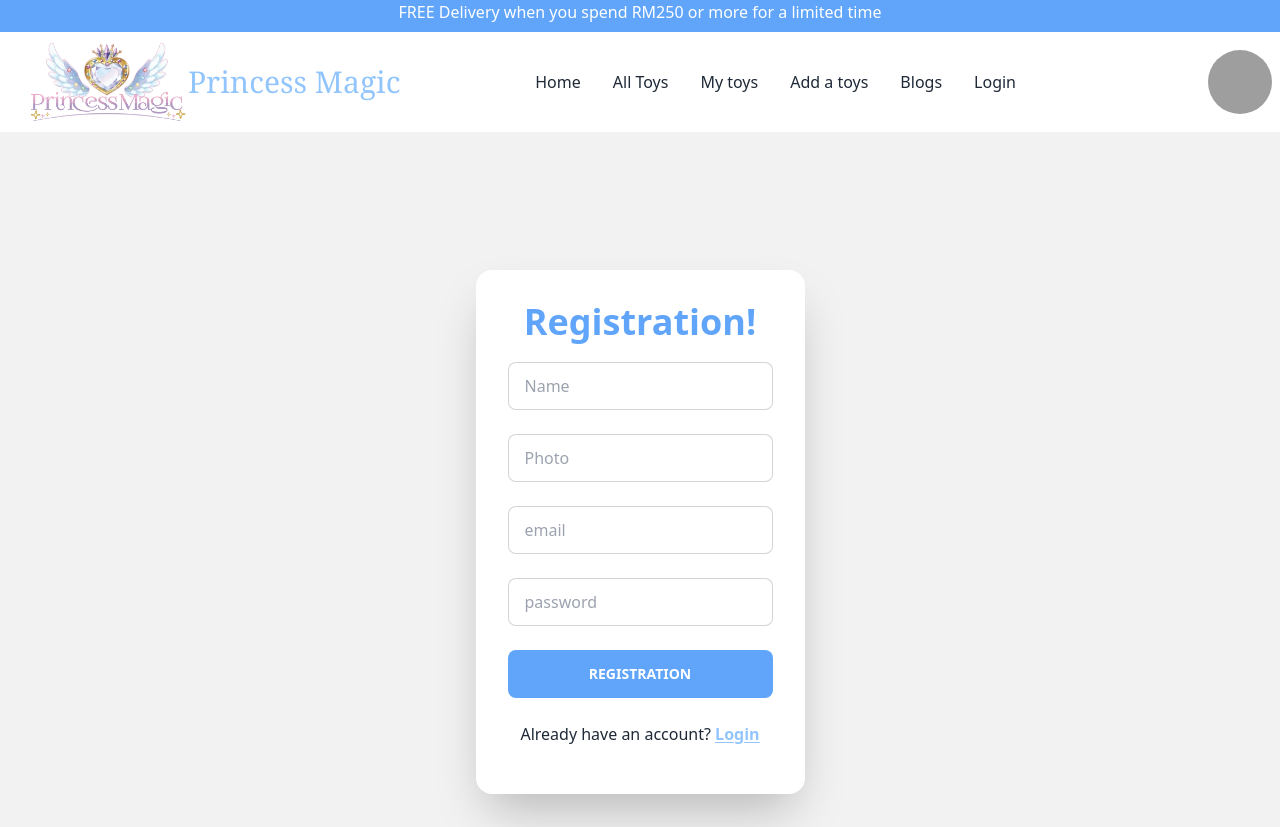
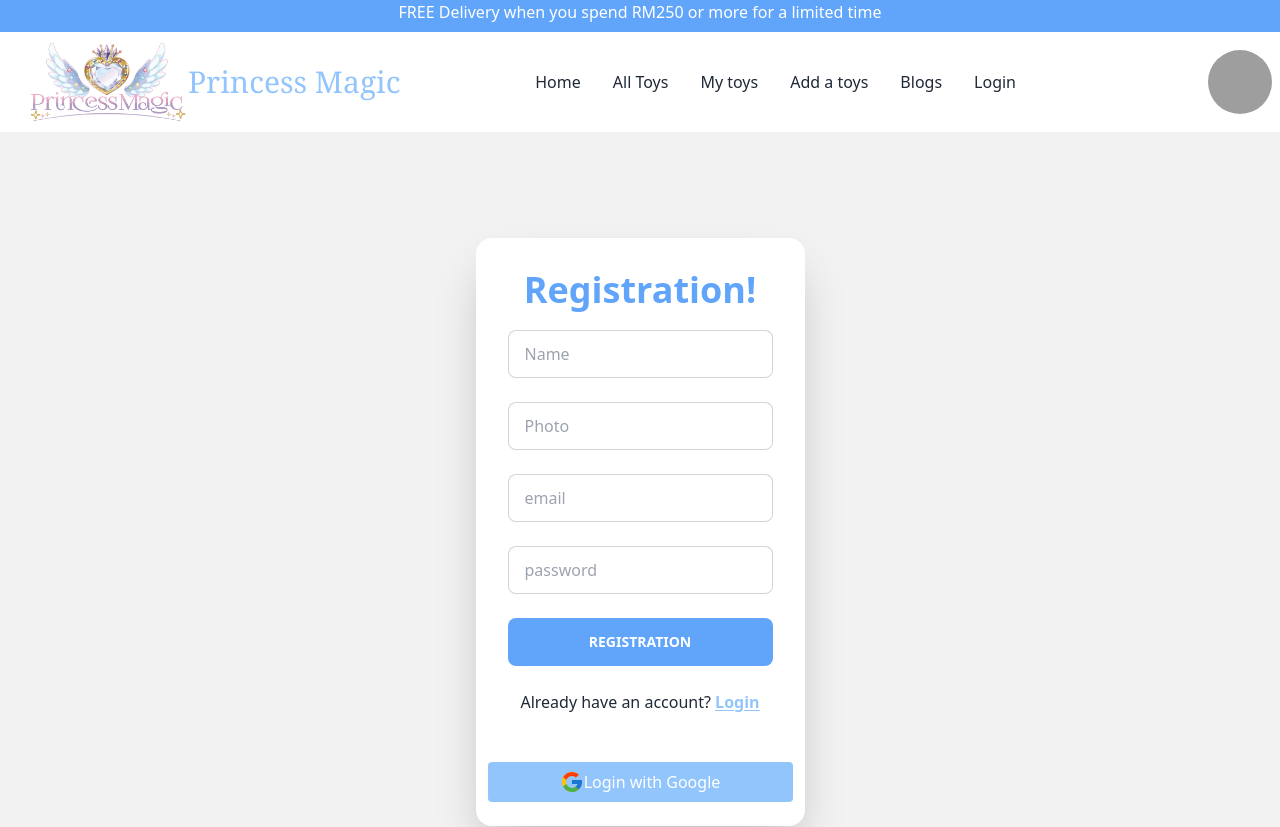
Before and after one commit to Sumiyaakhi/princess-magic-client, a React (Vite) app: page /registration in a window 1280 px wide. Shown: the top 827 px of the page. Built offline with nearby package versions, Linux system fonts and the light colour scheme; grey boxes are pictures that could not be loaded.

Commit message:
registration page added

```diff
--- a/src/Login/Login.jsx
+++ b/src/Login/Login.jsx
@@ -1,5 +1,6 @@
 import React from "react";
 import { Link } from "react-router-dom";
+import { FcGoogle } from 'react-icons/fc';
 
 const Login = () => {
     const handleLogin =event =>{
@@ -62,7 +63,12 @@ const Login = () => {
             </p>
           </div>
         </div>
-        <button className="btn btn-outline btn-error">Error</button>
+       <button>
+       <div className="ms-20 mt-6 flex items-center justify-center">
+      <FcGoogle className="w-6 h-6 "></FcGoogle>
+       <h4> Login with Google</h4>
+       </div>
+       </button>
       </div>
     </div>
   );
--- a/src/Registration/Registration.jsx
+++ b/src/Registration/Registration.jsx
@@ -1,5 +1,7 @@
 import React from "react";
 import { Link } from "react-router-dom";
+import { FcGoogle } from 'react-icons/fc';
+
 
 const Registration = () => {
   const handleRegister = (event) => {
@@ -15,7 +17,7 @@ const Registration = () => {
   return (
     <div className="hero min-h-screen bg-base-200">
       <div className="hero-content">
-        <div className="card flex-shrink-0 w-full max-w-sm shadow-2xl bg-base-100">
+        <div className="card w-full max-w-sm shadow-2xl bg-base-100">
           <div className="card-body ">
             <h1 className="text-4xl text-blue-400 text-center mb-3 font-bold">
               Registration!
@@ -70,8 +72,16 @@ const Registration = () => {
               </span>{" "}
             </p>
           </div>
+          <button>
+       <div className=" mb-6 flex rounded mx-3 py-2 bg-blue-300 items-center justify-center">
+      <FcGoogle className="w-6 h-6 "></FcGoogle>
+       <h4 className="text-white"> Login with Google</h4>
+       </div>
+       </button>
         </div>
+
       </div>
+
     </div>
   );
 };
```
